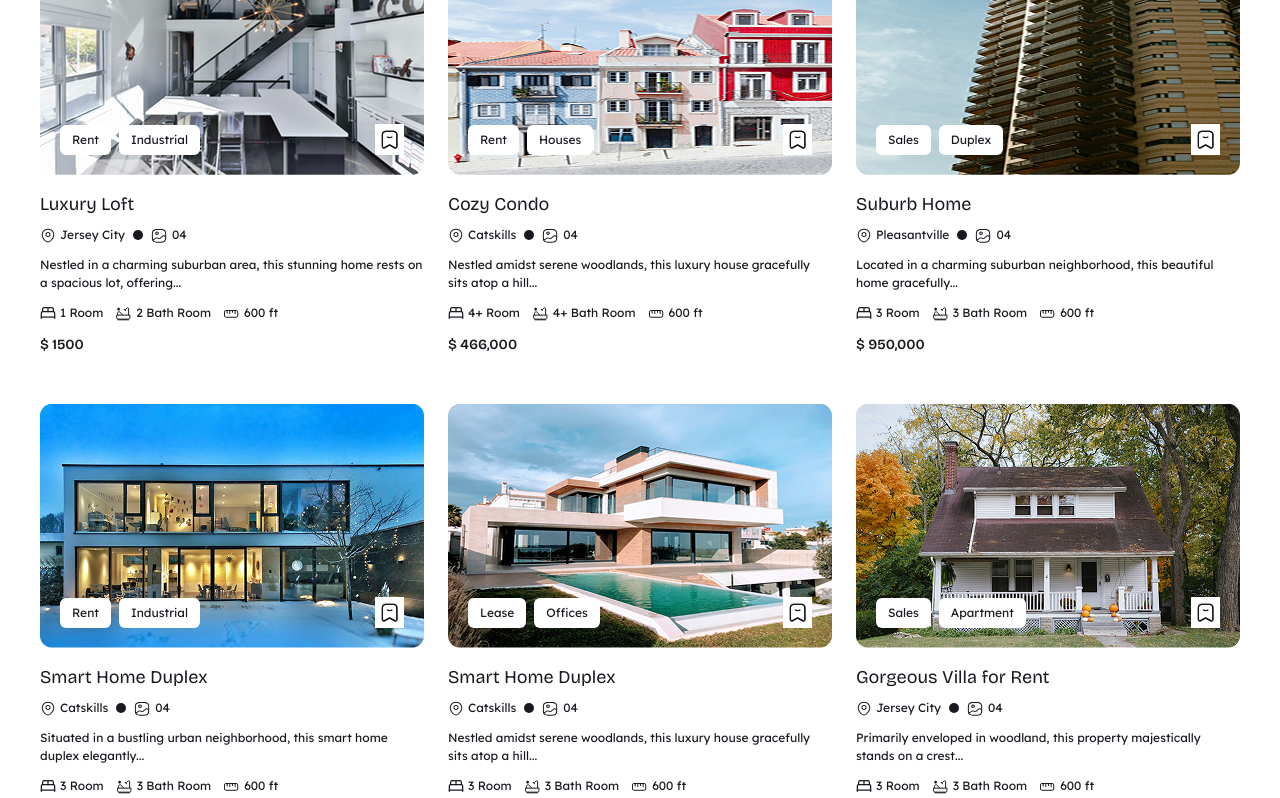
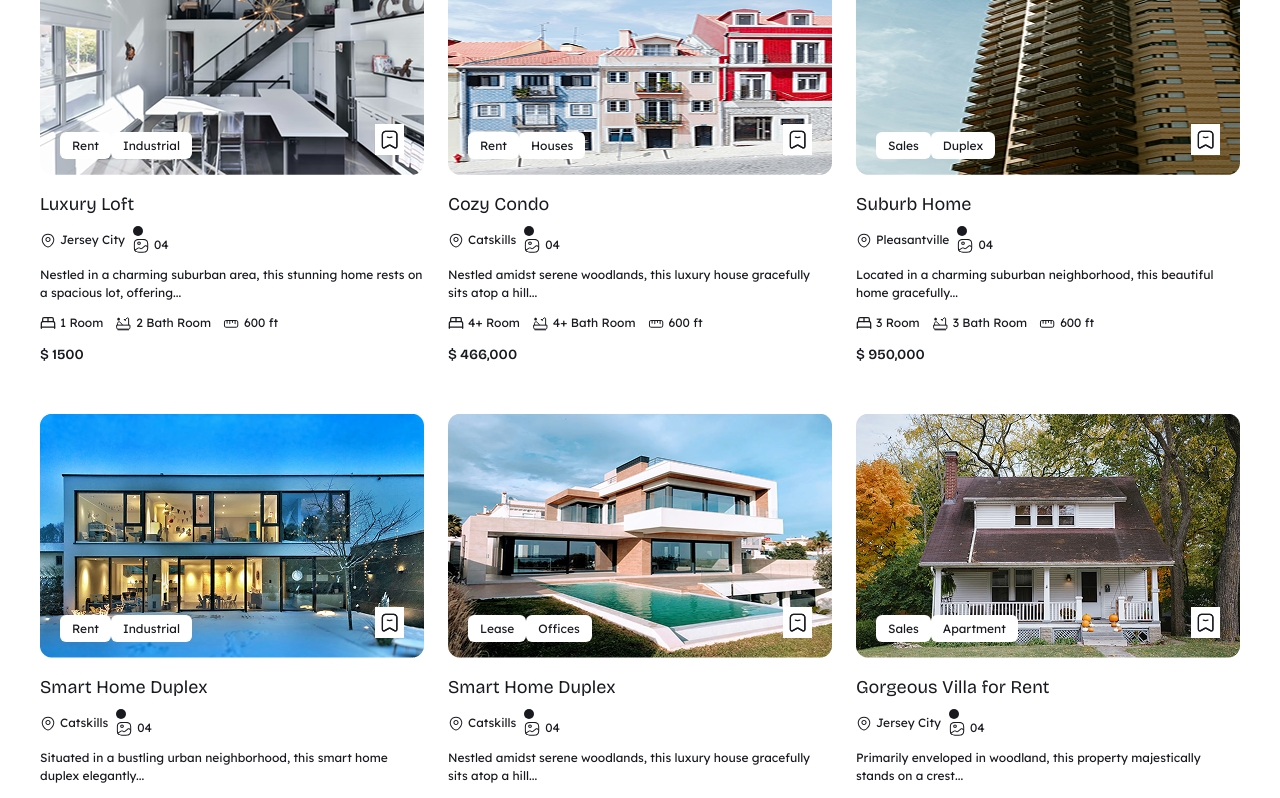
Before and after one commit to Hustle-Devs/benfort-real-estate, a Next.js app: page / in a window 1280 px wide. Shown: the part 2880-3678 px from the top of the page. Built offline with nearby package versions, Linux system fonts and the light colour scheme.

Commit message:
update animation

```diff
--- a/src/components/home/listing/Cards.tsx
+++ b/src/components/home/listing/Cards.tsx
@@ -7,6 +7,7 @@ import propertyImg4 from "@/../public/card/propertyImg4.png";
 import propertyImg5 from "@/../public/card/propertyImg5.png";
 import propertyImg6 from "@/../public/card/propertyImg6.png";
 import { BedDouble } from "lucide-react";
+import FadeIn from "@/components/animations/FadeIn";
 const Cards = () => {
   const cardsContents = [
     {
@@ -99,22 +100,29 @@ const Cards = () => {
           key={card.id}
         >
           <div className="relative">
+            <FadeIn delay={0.8}>
               <Image
                 src={card.image}
                 alt="propertyImg1 image"
                 placeholder="blur"
-            />
+              />{" "}
+            </FadeIn>
             <div className="top-0 left-0 absolute flex justify-between gap-2 lg:gap-4 p-2 md:p-3 lg:p-5 w-full h-full font-light text-sm">
               <div className="flex justify-between items-end gap-4 w-full">
                 <div className="flex gap-1 lg:gap-2">
+                  {" "}
+                  <FadeIn delay={0.2}>
                     <span className="bg-popover px-2 lg:px-3 py-1 lg:py-1.5 rounded-[6px] font-normal text-[12px] text-foreground leading-[18px]">
                       {card.roomType[0]}
                     </span>
                     <span className="bg-popover px-2 lg:px-3 py-1 lg:py-1.5 rounded-[6px] font-normal text-[12px] text-foreground leading-[18px]">
                       {card.roomType[1]}
                     </span>
+                  </FadeIn>
                 </div>
                 <span className="bg-popover p-1 lg:p-1.5">
+                  {" "}
+                  <FadeIn delay={0.2}>
                     <svg
                       width="17"
                       height="19"
@@ -138,15 +146,19 @@ const Cards = () => {
                         className="fill-foreground"
                       />
                     </svg>
+                  </FadeIn>
                 </span>
               </div>
             </div>
           </div>
           <div className="mt-3 lg:mt-4 max-w-[384px]">
+            <FadeIn delay={0.2}>
               <h5 className="mb-2 font-normal text-[18px] leading-[25px] sm:leading-[27px]">
                 {card.title}
-            </h5>
+              </h5>{" "}
+            </FadeIn>
             <ul className="flex flex-wrap items-center gap-2">
+              <FadeIn delay={0.2}>
                 <li className="flex items-center gap-1">
                   <svg
                     width="16"
@@ -171,9 +183,12 @@ const Cards = () => {
                     {card.locate}
                   </p>
                 </li>
+              </FadeIn>
+              <FadeIn delay={0.2}>
                 <li className="flex items-center gap-1">
                   <span className="bg-foreground rounded-full w-2.5 h-2.5"></span>
                 </li>
+
                 <li className="flex items-center gap-1">
                   <svg
                     width="17"
@@ -215,11 +230,15 @@ const Cards = () => {
                     {card.roomCount}
                   </p>
                 </li>
+              </FadeIn>
             </ul>
+            <FadeIn delay={0.2}>
               <p className="my-2 sm:my-3 font-normal text-[12px] break-words leading-[18px] whitespace-normal">
                 {card.details}
-            </p>
+              </p>{" "}
+            </FadeIn>
             <ul className="flex flex-wrap items-center gap-2 lg:gap-3 mb-2 sm:mb-3">
+              <FadeIn delay={0.2}>
                 <li className="flex items-center gap-1">
                   <BedDouble
                     size={16}
@@ -231,6 +250,8 @@ const Cards = () => {
                     {card.bedCount} Room
                   </p>
                 </li>
+              </FadeIn>
+              <FadeIn delay={0.2}>
                 <li className="flex items-center gap-1">
                   <svg
                     width="17"
@@ -279,7 +300,9 @@ const Cards = () => {
                   <p className="font-normal text-[12px] leading-[18px]">
                     {card.bathCount} Bath Room
                   </p>
-              </li>
+                </li>{" "}
+              </FadeIn>{" "}
+              <FadeIn delay={0.2}>
                 <li className="flex items-center gap-1">
                   <svg
                     width="17"
@@ -331,10 +354,13 @@ const Cards = () => {
                     {card.squareFit}
                   </p>
                 </li>
-            </ul>
+              </FadeIn>
+            </ul>{" "}
+            <FadeIn delay={0.2}>
               <h6 className="font-semibold text-[14px] leading-[21px]">
                 $ {card.price}
-            </h6>
+              </h6>{" "}
+            </FadeIn>
           </div>
         </div>
       ))}
```
Lines whose indentation alone changed are shown as unchanged.
